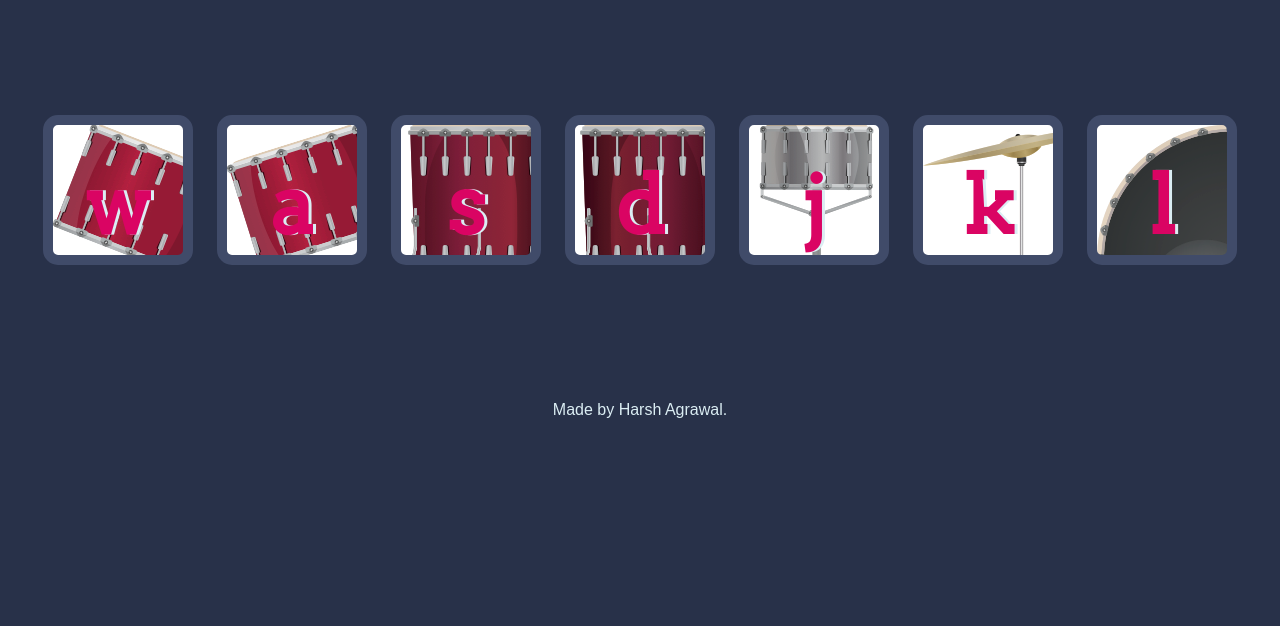
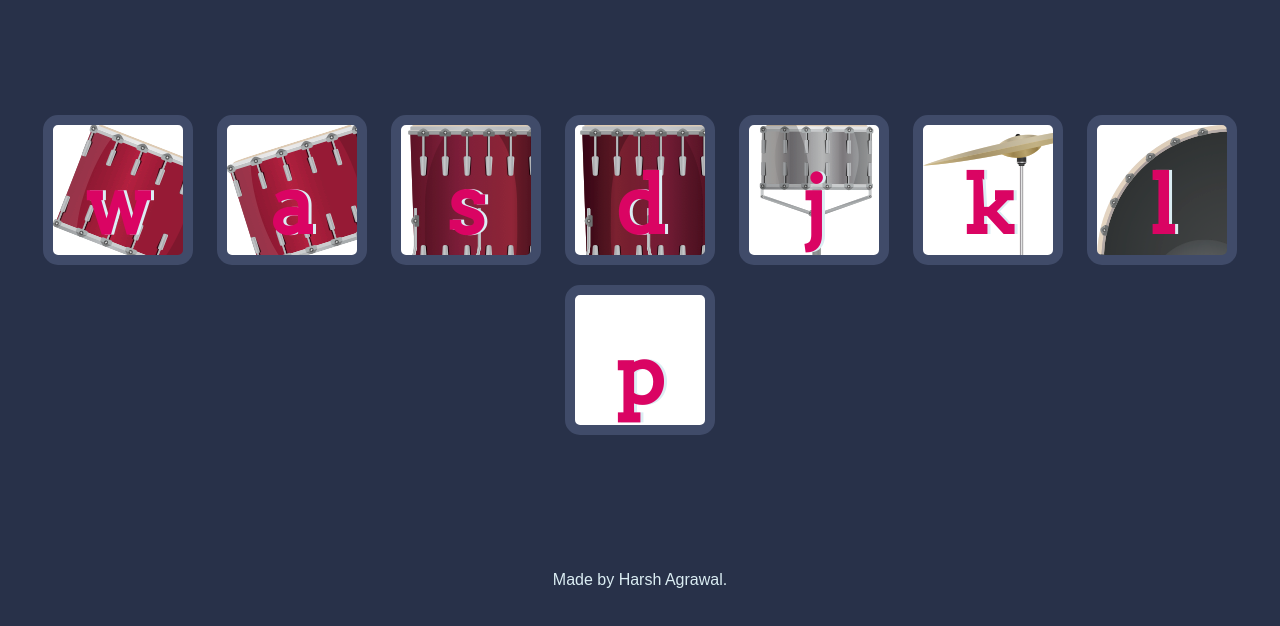
Before and after one commit to harshagrawal909/DRUM, a plain HTML site: page index.html in a window 1280 px wide. Shown: the part 174-800 px from the top of the page. Drawn offline with Linux system fonts and the light colour scheme.

Commit message:
Update index.html

```diff
--- a/index.html
+++ b/index.html
@@ -19,6 +19,7 @@
     <button class="j drum">j</button>
     <button class="k drum">k</button>
     <button class="l drum">l</button>
+    <button class="p drum">p</button>
   </div>
 
 
```
